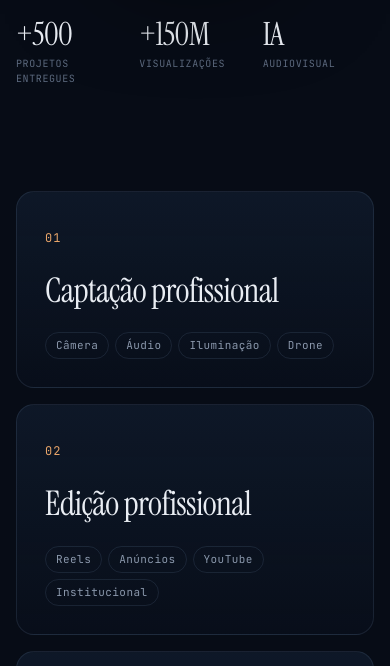
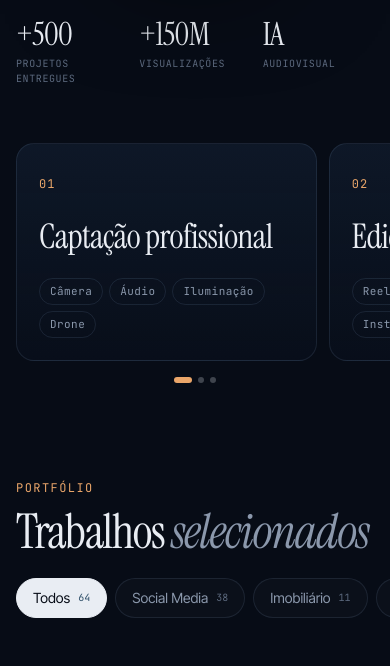
Before and after one commit to arthurfranze/portfolio, a website: page index.html in a window 390 px wide. Shown: the part 1070-1736 px from the top of the page. Drawn offline with Linux system fonts and the light colour scheme.

Commit message:
Celular: cartões de serviço em carrossel
- Os 3 cartões (Captação, Edição, Audiovisual com IA) ficam lado a lado e arrastam para o lado
- Pontinhos embaixo mostram em qual cartão está; menos rolagem até o portfólio
- Só no celular; no computador continua igual

Co-Authored-By: Claude Opus 5.5 <noreply@anthropic.com>

```diff
--- a/app.js
+++ b/app.js
@@ -62,6 +62,21 @@
         <p>${esc(s.text)}</p>
         <ul class="tags">${s.tags.map((t) => `<li>${esc(t)}</li>`).join("")}</ul>
       </article>`).join("");
+
+    // Celular: os cartões de serviço viram carrossel; os pontinhos mostram em qual está (o CSS esconde no computador)
+    const svc = $("[data-services]");
+    const svcDots = document.createElement("div");
+    svcDots.className = "services__dots";
+    svcDots.setAttribute("aria-hidden", "true");
+    svcDots.innerHTML = C.services.map(() => "<i></i>").join("");
+    svc.after(svcDots);
+    const markSvc = () => {
+      const n = C.services.length, max = svc.scrollWidth - svc.clientWidth;
+      const i = max > 0 ? Math.round((svc.scrollLeft / max) * (n - 1)) : 0;
+      $$("i", svcDots).forEach((d, j) => d.classList.toggle("is-on", j === i));
+    };
+    svc.addEventListener("scroll", markSvc, { passive: true });
+    markSvc();
 
     const ct = C.contact;
     const waHref = `https://wa.me/${ct.whatsapp}?text=${encodeURIComponent(ct.whatsappText)}`;
--- a/styles.css
+++ b/styles.css
@@ -175,6 +175,9 @@ main, .nav, .footer { position: relative; z-index: 1; }
 .service__n { font-family: var(--mono); font-size: 12px; color: var(--accent); letter-spacing: .08em; }
 .service h2 { margin: 40px 0 10px; font-family: var(--serif); font-weight: 400; font-size: 34px; line-height: 1.05; letter-spacing: -.02em; }
 .service p { margin: 0; color: var(--muted); font-size: 15px; }
+.services__dots { display: none; } /* pontinhos do carrossel: só no celular */
+.services__dots i { width: 6px; height: 6px; border-radius: 3px; background: rgba(233, 237, 243, .25); transition: width .3s var(--ease), background .3s; }
+.services__dots i.is-on { width: 18px; background: var(--accent); }
 .tags { list-style: none; padding: 0; margin: 24px 0 0; display: flex; flex-wrap: wrap; gap: 6px; }
 .tags li { padding: 4px 10px; border: 1px solid var(--line); border-radius: 999px; font-family: var(--mono); font-size: 11px; color: var(--muted); letter-spacing: .04em; }
 
@@ -340,7 +343,7 @@ main, .nav, .footer { position: relative; z-index: 1; }
 }
 @media (max-width: 860px) {
   .nav__links { display: none; }
-  .hero { grid-template-columns: 1fr; padding-top: 84px; min-height: 0; gap: 0; }
+  .hero { grid-template-columns: 1fr; padding-top: 84px; padding-bottom: 24px; min-height: 0; gap: 0; }
   /* Celular: mesma ordem de leitura do computador. Nome e textos primeiro, depois o vídeo (formato stories),
      depois os números. Os filhos de .hero__text viram itens da grade para poder intercalar o vídeo. */
   .hero__text { display: contents; }
@@ -366,6 +369,12 @@ main, .nav, .footer { position: relative; z-index: 1; }
   .reel__stories b { position: absolute; inset: 0 auto 0 0; width: 0; background: #fff; }
   .reel.is-flat .reel__sound { right: 10px; bottom: 10px; height: 30px; padding: 0 10px; font-size: 9.5px; }
   .reel__frame .frame__hud { left: 40px; right: 40px; }
+  /* Cartões de serviço em carrossel: arrasta para o lado e o próximo aparece na borda (ocupa menos altura) */
+  .services { display: flex; gap: 12px; overflow-x: auto; scroll-snap-type: x mandatory; scroll-padding-inline: var(--gutter); overscroll-behavior-x: contain; scrollbar-width: none; padding: 32px var(--gutter) 16px; }
+  .services::-webkit-scrollbar { display: none; }
+  .service { flex: 0 0 84%; scroll-snap-align: start; padding: 26px 22px 22px; }
+  .services .service.reveal { opacity: 1; transform: none; }
+  .services__dots { display: flex; justify-content: center; gap: 6px; padding: 0 0 48px; }
   .hero__name { font-size: clamp(64px, 20vw, 120px); }
   .hero__name em { padding-left: .4em; }
   .hero__lead { margin-top: 24px; }
```
